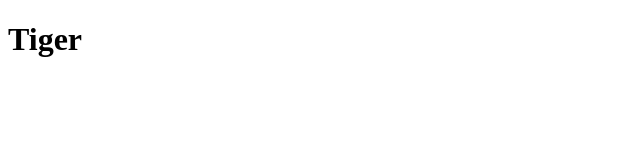
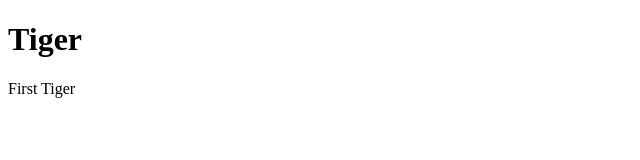
Before and after one commit to Krushna1499/git-practice, a plain HTML site: page index.html in a window 1280 px wide. Shown: the full height of the page, 0-640 px from the left. Drawn offline with Linux system fonts and the light colour scheme.

Commit message:
paragraph addition

```diff
--- a/index.html
+++ b/index.html
@@ -7,5 +7,6 @@
 </head>
 <body>
     <h1>Tiger </h1>
+    <p>First Tiger</p>
 </body>
 </html>
```
